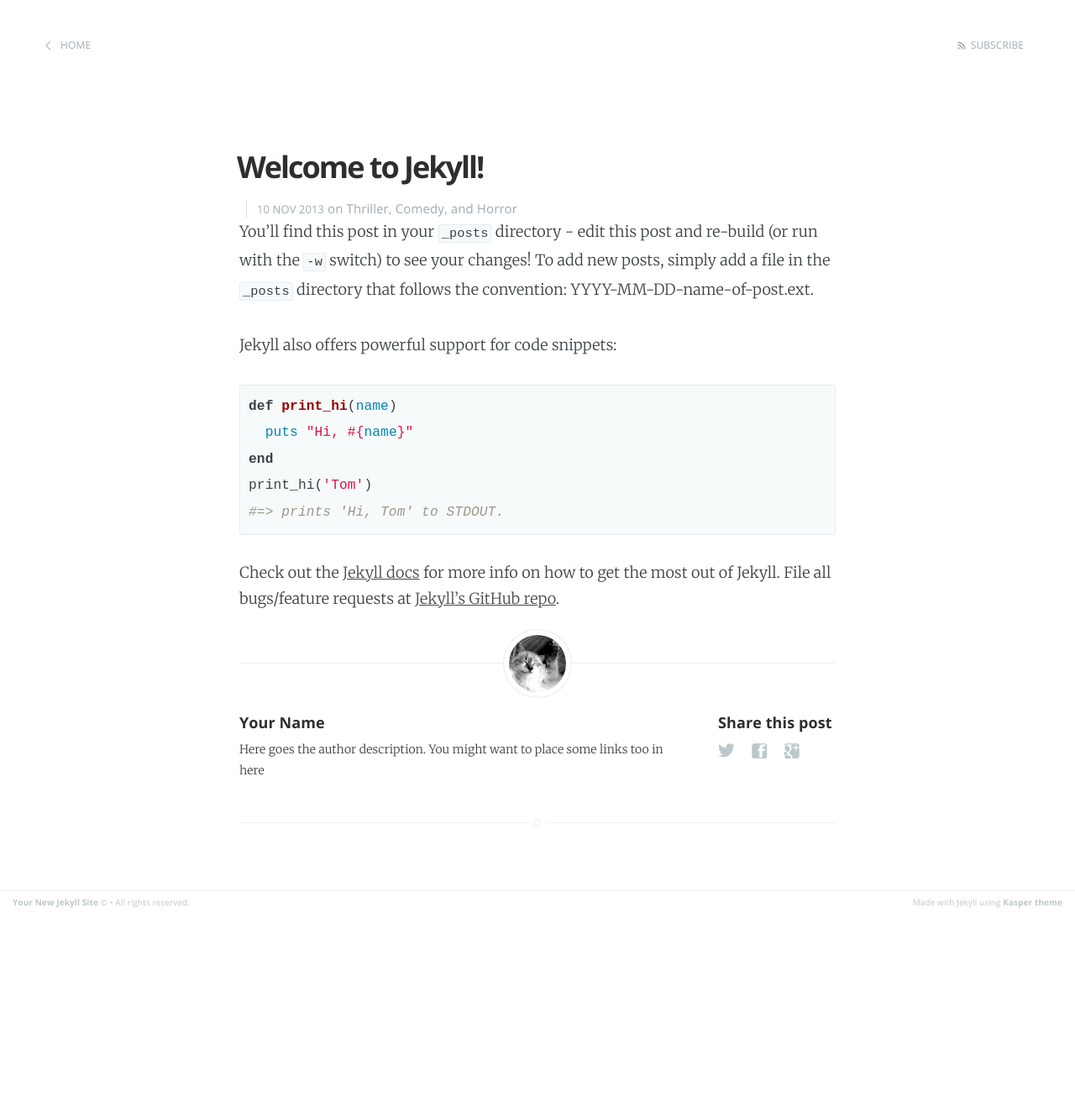
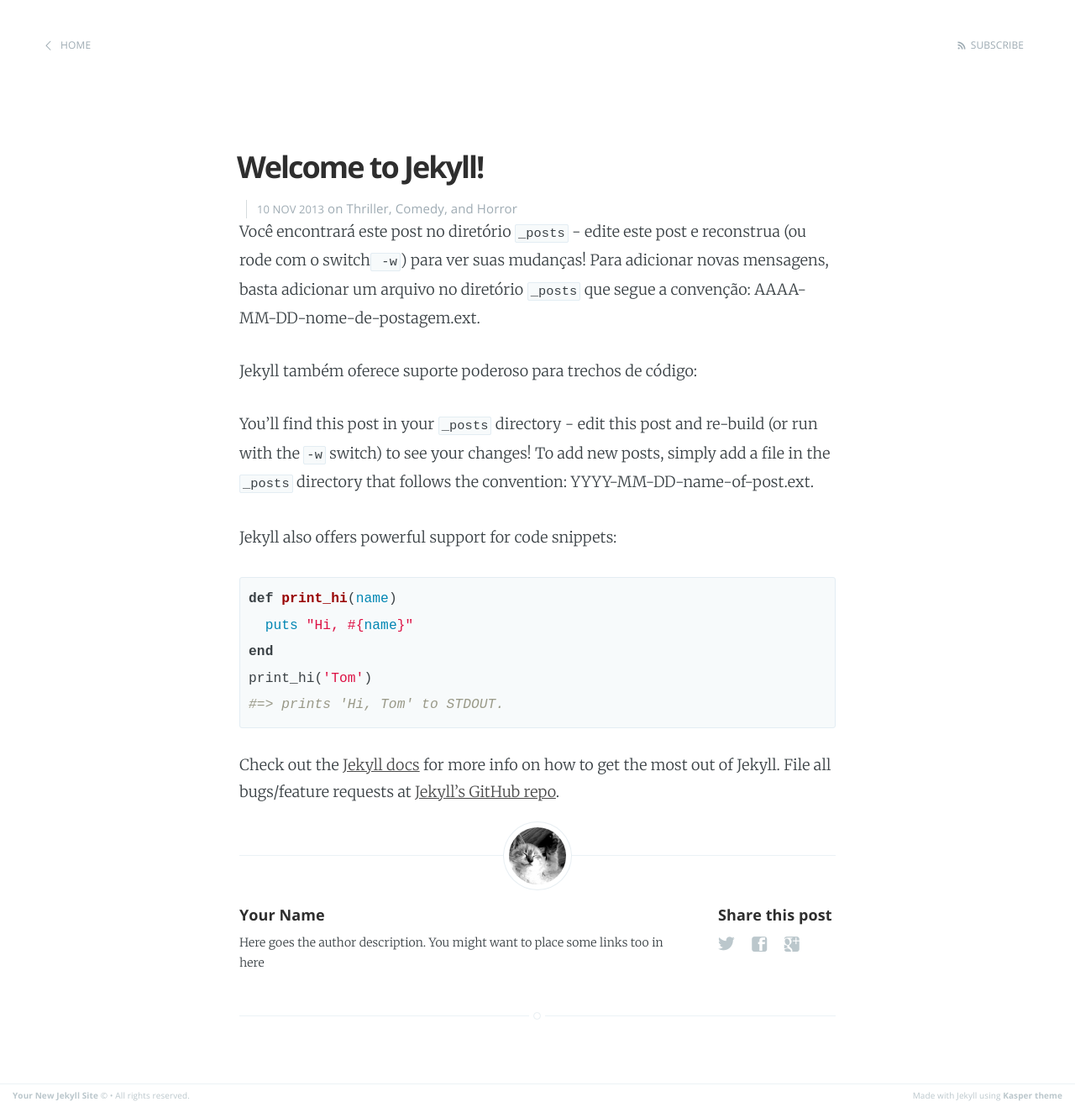
Before and after one commit to jrrnet/jrrnet.github.io, a Jekyll site: the page built from _posts/2013-11-10-welcome-to-jekyll.markdown, in a window 1280 px wide. Shown: the whole page at 84% size. Built offline with Jekyll 4.4.1, drawn with Linux system fonts in a browser that asks for light colours; before the commit the page ends 1089 px from its top, so only the background shows below that.

Commit message:
Update 2013-11-10-welcome-to-jekyll.markdown

```diff
--- a/_posts/2013-11-10-welcome-to-jekyll.markdown
+++ b/_posts/2013-11-10-welcome-to-jekyll.markdown
@@ -4,6 +4,12 @@ title:  "Welcome to Jekyll!"
 date:   2013-11-10 10:18:00
 categories: Thriller Comedy Horror
 ---
+
+
+Você encontrará este post no diretório `_posts` - edite este post e reconstrua (ou rode com o switch` -w`) para ver suas mudanças!
+Para adicionar novas mensagens, basta adicionar um arquivo no diretório `_posts` que segue a convenção: AAAA-MM-DD-nome-de-postagem.ext.
+
+Jekyll também oferece suporte poderoso para trechos de código:
 
 You'll find this post in your `_posts` directory - edit this post and re-build (or run with the `-w` switch) to see your changes!
 To add new posts, simply add a file in the `_posts` directory that follows the convention: YYYY-MM-DD-name-of-post.ext.
```
